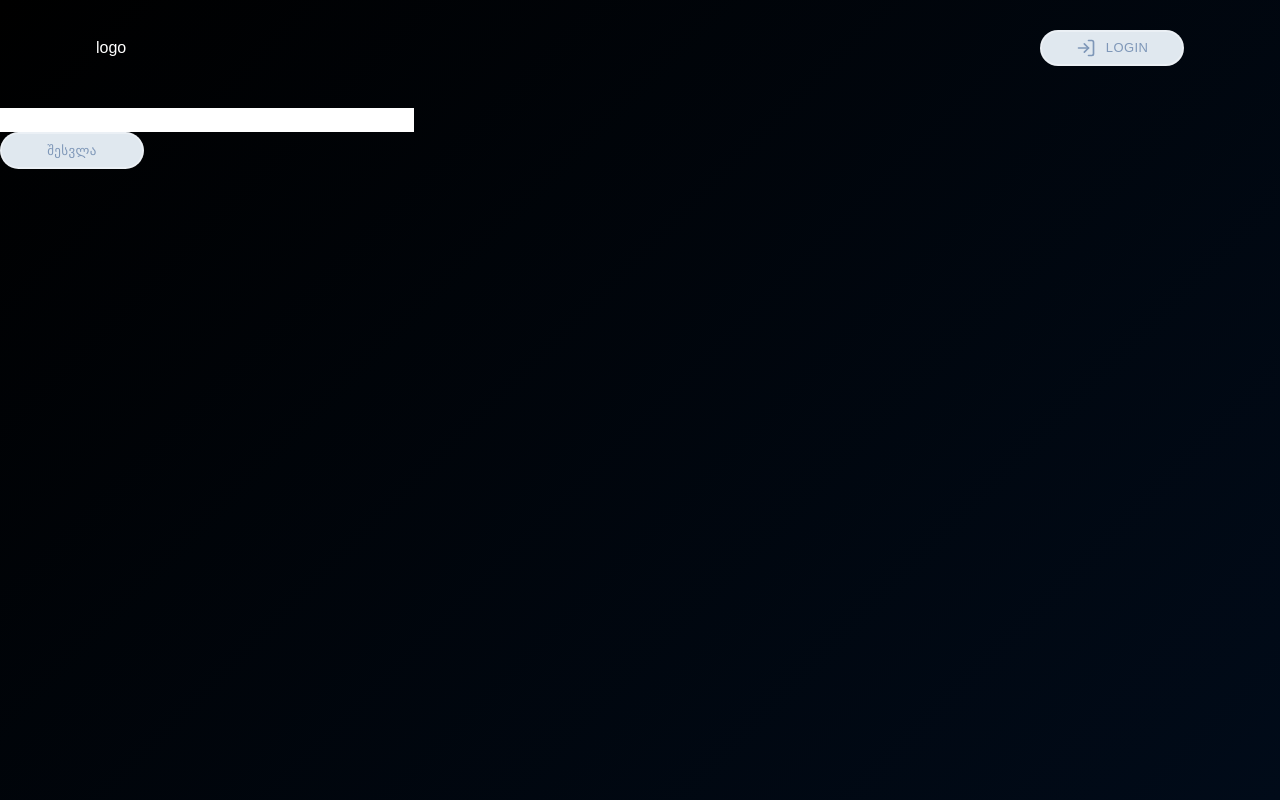
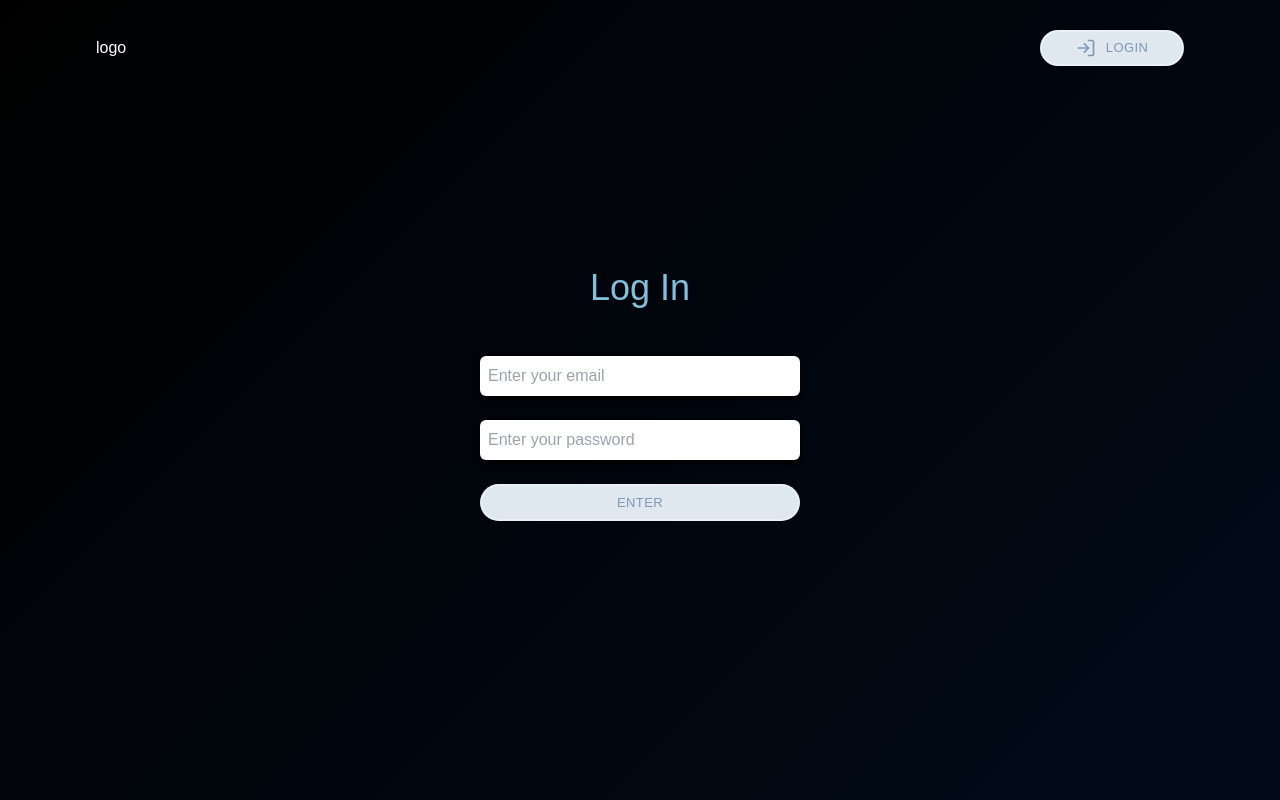
Before and after one commit to lukaChikashvili/taro, a React (Vite) app in the folder frontend/: page /login in a window 1280 px wide. Shown: the top 800 px of the page. Built offline with nearby package versions, Linux system fonts and the light colour scheme; a web font is replaced by a local one.

Commit message:
add login page design

```diff
--- a/frontend/src/App.jsx
+++ b/frontend/src/App.jsx
@@ -1,5 +1,6 @@
 import { Outlet } from "react-router"
 import NavBar from "./components/NavBar"
+import SpotLight from "./components/SpotLight"
 
 
 function App() {
@@ -8,6 +9,7 @@ function App() {
   return (
     <>
     <NavBar />
+    <SpotLight />
 
        <main className="py-3">
        <Outlet />
--- a/frontend/src/components/Home.jsx
+++ b/frontend/src/components/Home.jsx
@@ -18,7 +18,7 @@ const Home = () => {
             </p>
             <div className="flex items-center gap-8">
             <Button name = "Get a free reading now" width="15rem" />
-            <Button name = "Get a free reading now" width="15rem" bg = "#81BFDA" border = "2px solid #fff" color = "white" />
+            <Button name = "Become a Tarot Reader" width="15rem" bg = "#81BFDA" border = "2px solid #fff" color = "white" />
             </div>
         </div>
     <img src = {sun} className="mt-12" />
--- a/frontend/src/components/Login.jsx
+++ b/frontend/src/components/Login.jsx
@@ -42,14 +42,18 @@ const Login = () => {
     }
 
   return (
-    <div>
+    <div className='w-full flex mt-[10rem] min-h-screen px-[30rem]'>
 
-      <form onSubmit={handleSubmit}>
-        <input type = 'email' value = {email} onChange={(e) => setEmail(e.target.value)} />
-        <input type = 'password' value = {password} onChange={(e) => setPassword(e.target.value)} />
+      <div className='flex flex-col gap-12 w-full'>
+        <h1 className='text-4xl text-main text-center'>Log In</h1>
+        <form onSubmit={handleSubmit} className='flex flex-col gap-6 w-full'>
+        <input className='p-2 rounded-md shadow-md shadow-black outline-none text-black ' placeholder='Enter your email' type = 'email' value = {email} onChange={(e) => setEmail(e.target.value)} />
+        <input type = 'password' className='p-2 rounded-md shadow-md shadow-black outline-none text-black ' placeholder='Enter your password' value = {password} onChange={(e) => setPassword(e.target.value)} />
 
-          <button type='submit' disabled={isLoading}>{isLoading ? 'გთხოვთ დაელოდოთ..' : 'შესვლა'}</button>
+          <button type='submit' className = "w-full" disabled={isLoading}>{isLoading ? 'Please wait..' : 'Enter'}</button>
       </form>
+      </div>
+
     </div>
   )
 }
--- /dev/null
+++ b/frontend/src/components/SpotLight.jsx
@@ -0,0 +1,36 @@
+import React, { useEffect, useState } from 'react'
+
+const SpotLight = () => {
+    const [mousePosition, setMousePosition] = useState({x: 0, y: 0});
+
+    useEffect(() => {
+        const handleMouseMove = (e) => {
+            setMousePosition({
+                x: e.clientX,
+                y: e.clientY
+            })
+        }
+
+        window.addEventListener('mousemove', handleMouseMove);
+
+        return () => {
+            window.removeEventListener('mousemove', handleMouseMove);
+          };
+    }, []);
+
+  return (
+    <div className="">
+    <div
+        className="absolute rounded-full  opacity-20 pointer-events-none transition-all duration-1000 ease-out"
+        style={{
+          left: `${mousePosition.x - 100}px`,
+          top: `${mousePosition.y - 100}px`,
+          width: '200px',
+          height: '200px',
+        }}
+      ></div>
+    </div>
+  )
+}
+
+export default SpotLight
```
